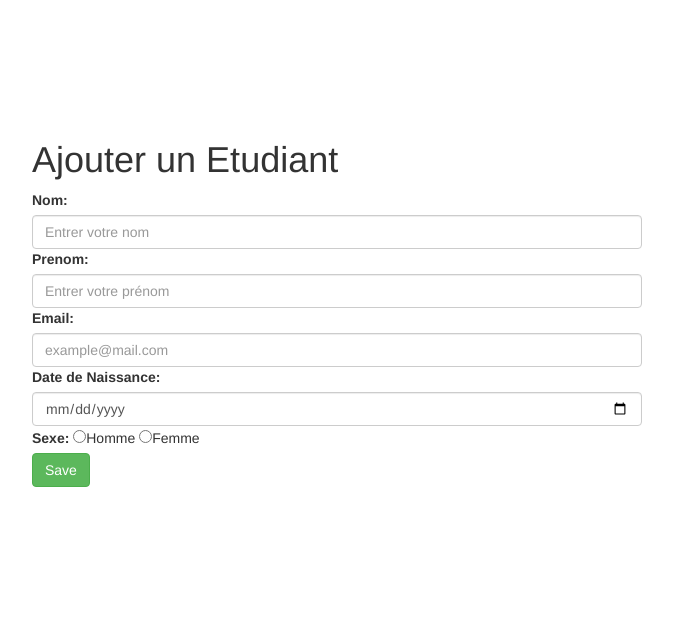
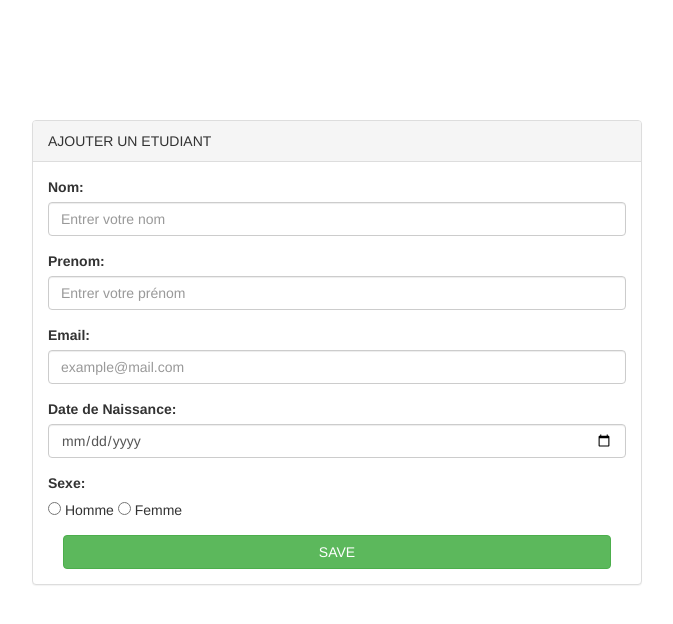
Before and after one commit to valdesjoel/esgisoutilappweb, a PHP site: page /ajouterEtudiant.php in a window 1280 px wide. Shown: the top 624 px of the page, without its empty margins (303-976 px from the left). Run offline with PHP 8.4, Linux system fonts and the light colour scheme.

Commit message:
Modification de l'affichage

```diff
--- a/ajouterEtudiant.php
+++ b/ajouterEtudiant.php
@@ -7,38 +7,46 @@
 <head>
     <meta charset="UTF-8">
     <meta name="viewport" content="width=device-width, initial-scale=1.0">
+    <meta http-equiv="refresh" content="1">
     <link rel="stylesheet" href="css/bootstrap-3.4.1-dist/css/bootstrap.css">
     <link rel="stylesheet" href="css/style.css">
     <title>Ajouter Etudiant</title>
 </head>
 <body>
-
-    <form action="" class="container col-md-6 col-xs-12 col-md-offset-3 espaceur">
-        <h1 class="">Ajouter un Etudiant</h1>
-        <div>
+    <div class="container col-md-6 col-xs-12 col-md-offset-3 espaceur">
+		<div class="panel panel-default">
+			<div class="panel-heading">
+				AJOUTER UN ETUDIANT
+			</div>
+			<div class="panel-body">
+				<form action="">
+                    <div class="form-group">
                         <label class="control-label" for="nom">Nom:</label>
-            <input class="form-control" type="text" name="nom" placeholder="Entrer votre nom" >
+                        <input class="form-control" type="text" name="nom" placeholder="Entrer votre nom" required>
                     </div>
-
-
-        <div>
+                    <div class="form-group">
                         <label class="control-label" for="prenom">Prenom:</label>
-            <input class="form-control" type="text" name="prenom" placeholder="Entrer votre prénom">
+                        <input class="form-control" type="text" name="prenom" placeholder="Entrer votre prénom" required>
                     </div>
-        <div>
+                    <div class="form-group">
                         <label class="control-label" for="mail">Email:</label>
                         <input class="form-control" type="text" name="mail" placeholder="example@mail.com">
                     </div>
-        <div>
+                    <div class="form-group">
                         <label class="control-label" for="dateNaissance">Date de Naissance:</label>
                         <input class="form-control" type="date" name="dateNaissance">
                     </div>
-        <div class="form-check">
-            <label class="form-check-label" for="sexe">Sexe:</label>
-            <input class="form-check-input" type="radio" name="sexe">Homme
-            <input class="form-check-input" type="radio" name="sexe">Femme
+                    <div class="form-group">
+                        <label class="form-check-label" for="sexe">Sexe:</label><br>
+                        <input class="form-check-input" type="radio" name="sexe" value="Homme"> Homme
+                        <input class="form-check-input" type="radio" name="sexe" value="Femme"> Femme
                     </div>
-        <button type="submit" class="btn btn-success">Save</button>
+                    <div class="container-fluid b">
+                        <button class="btn btn-success  btn-block" type="submit">SAVE</button>
+                    </div>
 				</form>
+			</div>
+		</div>
+	</div>
 </body>
 </html>
```
Lines whose indentation alone changed are shown as unchanged.
